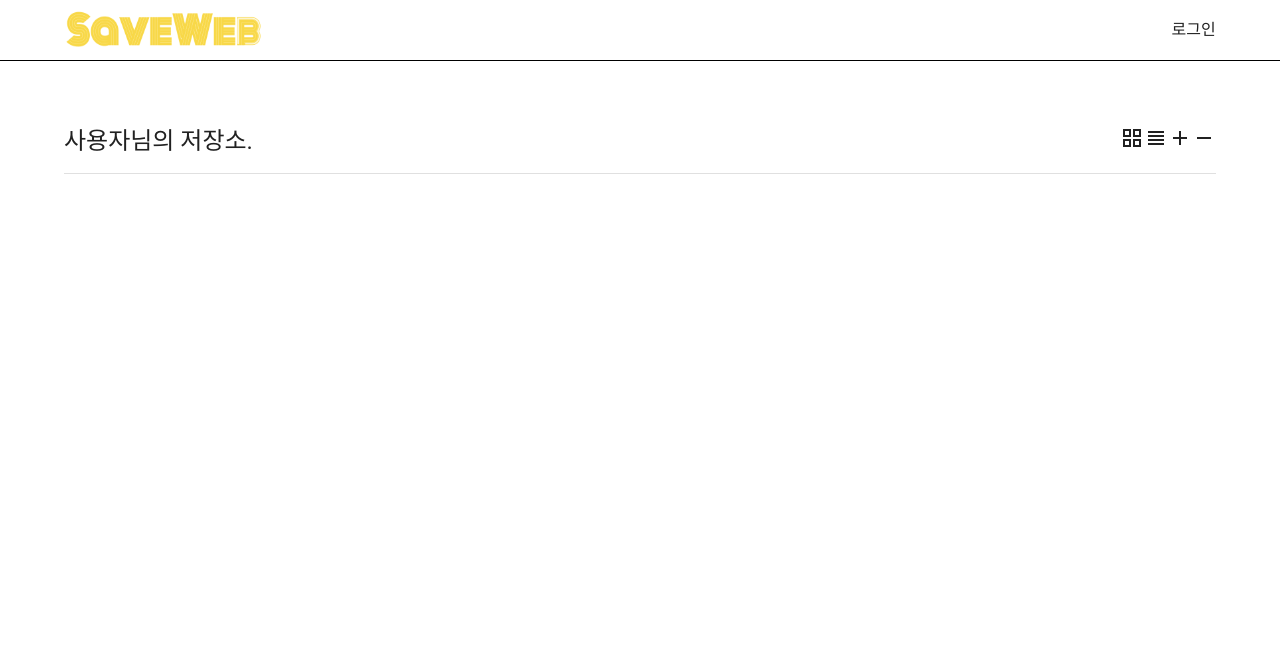
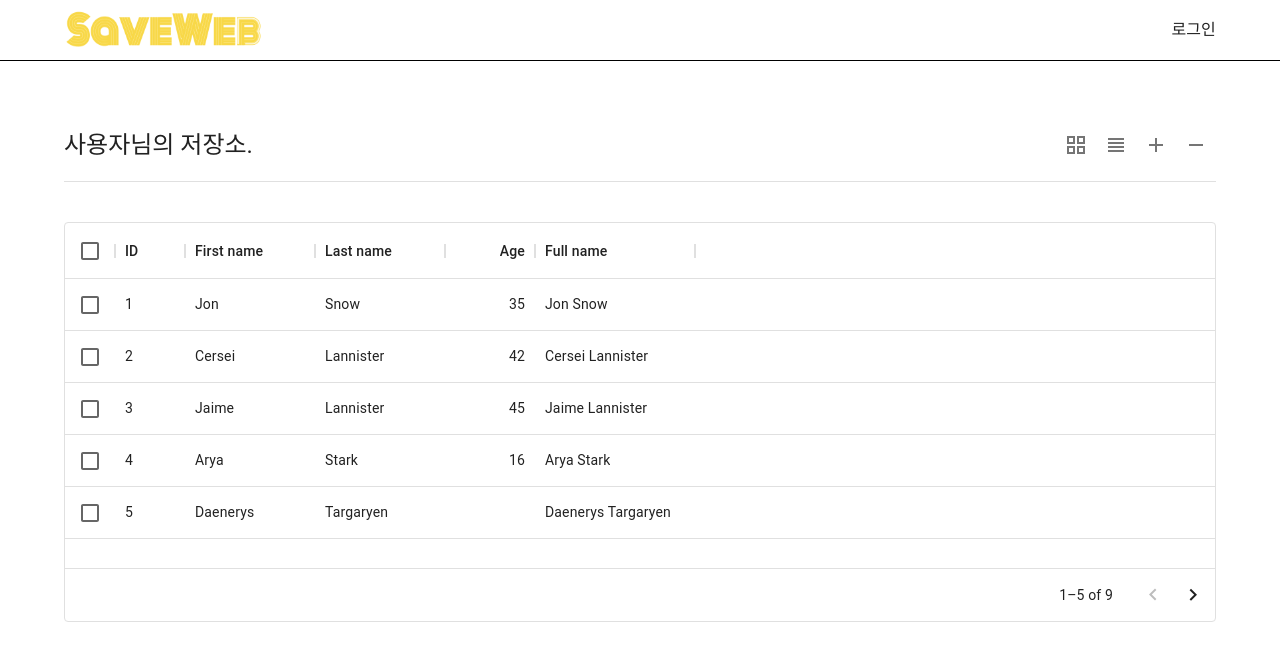
Before and after one commit to JhsK/SaveWeb, a React (Create React App) app: page / in a window 1280 px wide. Shown: the top 660 px of the page. Built offline with nearby package versions, Linux system fonts and the light colour scheme.

Commit message:
chore: component seperate

```diff
--- a/package.json
+++ b/package.json
@@ -7,6 +7,7 @@
     "@emotion/styled": "^11.10.5",
     "@mui/icons-material": "^5.10.16",
     "@mui/material": "^5.10.16",
+    "@mui/x-data-grid": "^5.17.14",
     "@testing-library/jest-dom": "^5.16.5",
     "@testing-library/react": "^13.4.0",
     "@testing-library/user-event": "^13.5.0",
--- /dev/null
+++ b/src/components/FileOrSiteList.tsx
@@ -0,0 +1,63 @@
+import React from 'react';
+import FolderTwoToneIcon from '@mui/icons-material/FolderTwoTone';
+import { Breadcrumbs, Stack } from '@mui/material';
+import { DataGrid, GridColDef, GridValueGetterParams } from '@mui/x-data-grid';
+
+const columns: GridColDef[] = [
+  { field: 'id', headerName: 'ID', width: 70 },
+  { field: 'firstName', headerName: 'First name', width: 130 },
+  { field: 'lastName', headerName: 'Last name', width: 130 },
+  {
+    field: 'age',
+    headerName: 'Age',
+    type: 'number',
+    width: 90,
+  },
+  {
+    field: 'fullName',
+    headerName: 'Full name',
+    description: 'This column has a value getter and is not sortable.',
+    sortable: false,
+    width: 160,
+    valueGetter: (params: GridValueGetterParams) =>
+      `${params.row.firstName || ''} ${params.row.lastName || ''}`,
+  },
+];
+
+const rows = [
+  { id: 1, lastName: 'Snow', firstName: 'Jon', age: 35 },
+  { id: 2, lastName: 'Lannister', firstName: 'Cersei', age: 42 },
+  { id: 3, lastName: 'Lannister', firstName: 'Jaime', age: 45 },
+  { id: 4, lastName: 'Stark', firstName: 'Arya', age: 16 },
+  { id: 5, lastName: 'Targaryen', firstName: 'Daenerys', age: null },
+  { id: 6, lastName: 'Melisandre', firstName: null, age: 150 },
+  { id: 7, lastName: 'Clifford', firstName: 'Ferrara', age: 44 },
+  { id: 8, lastName: 'Frances', firstName: 'Rossini', age: 36 },
+  { id: 9, lastName: 'Roxie', firstName: 'Harvey', age: 65 },
+];
+
+const FileOrSiteList = () => {
+  return (
+    <div>
+      {/* <Stack direction={'row'} alignItems="center">
+        <FolderTwoToneIcon color="primary" fontSize="large" />
+        <Breadcrumbs separator="›" aria-label="breadcrumb">
+          <span>t1</span>
+          <span>t1</span>
+          <span>t1</span>
+        </Breadcrumbs>
+      </Stack> */}
+      <div style={{ height: 400, width: '100%' }}>
+        <DataGrid
+          rows={rows}
+          columns={columns}
+          pageSize={5}
+          rowsPerPageOptions={[5]}
+          checkboxSelection
+        />
+      </div>
+    </div>
+  );
+};
+
+export { FileOrSiteList };
--- /dev/null
+++ b/src/components/UserSave/SaveToolBar.tsx
@@ -0,0 +1,38 @@
+import React from 'react';
+import AddIcon from '@mui/icons-material/Add';
+import RemoveIcon from '@mui/icons-material/Remove';
+import GridViewIcon from '@mui/icons-material/GridView';
+import ViewHeadlineIcon from '@mui/icons-material/ViewHeadline';
+import { Divider, IconButton, Stack, Typography } from '@mui/material';
+
+const SaveToolBar = () => {
+  return (
+    <div>
+      <Stack
+        direction={'row'}
+        justifyContent="space-between"
+        alignItems={'center'}
+        sx={{ pt: 8, pb: 2 }}
+      >
+        <Typography variant="h5">사용자님의 저장소.</Typography>
+        <div>
+          <IconButton>
+            <GridViewIcon />
+          </IconButton>
+          <IconButton>
+            <ViewHeadlineIcon />
+          </IconButton>
+          <IconButton>
+            <AddIcon />
+          </IconButton>
+          <IconButton>
+            <RemoveIcon />
+          </IconButton>
+        </div>
+      </Stack>
+      <Divider />
+    </div>
+  );
+};
+
+export { SaveToolBar };
--- a/src/components/UserSave/UserSave.tsx
+++ b/src/components/UserSave/UserSave.tsx
@@ -1,35 +1,17 @@
-import styled from '@emotion/styled';
-import { Divider, Stack, Typography } from '@mui/material';
+import { Stack } from '@mui/material';
 import React from 'react';
 import { Layout } from '../Layout/Layout';
-import AddIcon from '@mui/icons-material/Add';
-import RemoveIcon from '@mui/icons-material/Remove';
-import GridViewIcon from '@mui/icons-material/GridView';
-import ViewHeadlineIcon from '@mui/icons-material/ViewHeadline';
 
-// const MenuWrapper = styled.div`
-//     display: flex;
-//     align-items:
-// `;
+import { FileOrSiteList } from '../FileOrSiteList';
+import { SaveToolBar } from './SaveToolBar';
 
 const UserSave = () => {
   return (
     <Layout>
-      <Stack
-        direction={'row'}
-        justifyContent="space-between"
-        alignItems={'center'}
-        sx={{ pt: 8, pb: 2 }}
-      >
-        <Typography variant="h5">사용자님의 저장소.</Typography>
-        <div>
-          <GridViewIcon />
-          <ViewHeadlineIcon />
-          <AddIcon />
-          <RemoveIcon />
-        </div>
+      <Stack spacing={5}>
+        <SaveToolBar />
+        <FileOrSiteList />
       </Stack>
-      <Divider />
     </Layout>
   );
 };
```
Also changed, not shown: 1 other file (tests, documents, lock files or other folders).
